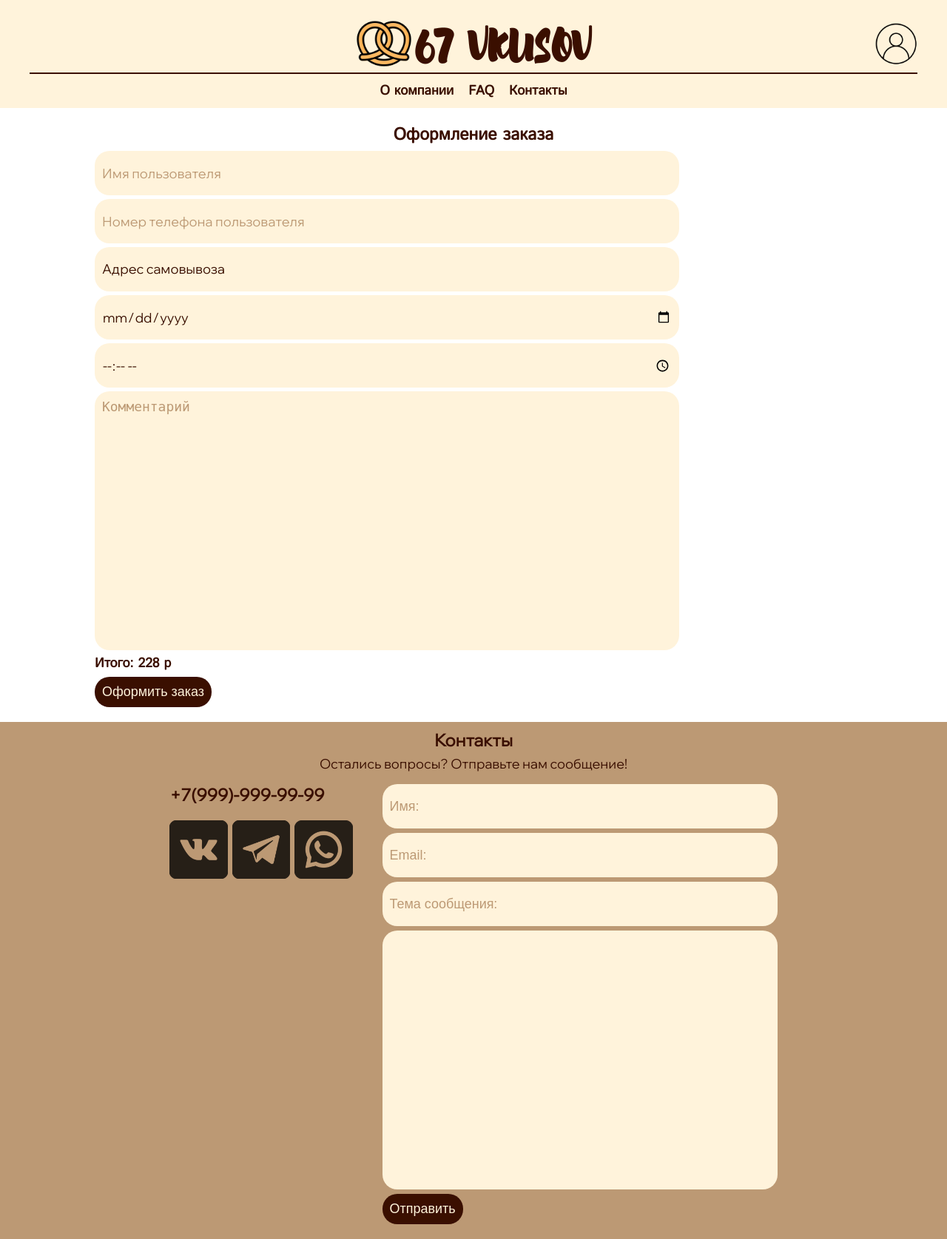
After one commit to Lisiks/BackerySystemAPI, a FastAPI app: template src/templates/order_page.html in a window 1280 px wide. The commit adds this page. Shown: the whole page at 74% size. Run offline with FastAPI, Linux system fonts and the light colour scheme; the template is opened without the code that fills it, so the values that code supplies are empty; parts of the project's set-up code (start-up, migrations or seed data) failed here and were passed over.

Commit message:
Промежуточный коммит

```diff
--- a/main.py
+++ b/main.py
@@ -1,6 +1,9 @@
 from src import app
 import uvicorn
 
+from src.database.database import Base, engine
+from src.database.orm_models import *
 
 if __name__ == '__main__':
+    Base.metadata.create_all(engine)
     uvicorn.run("main:app", reload=True)
--- a/src/static/CSS/about_company_styles.css
+++ b/src/static/CSS/about_company_styles.css
@@ -8,10 +8,8 @@
 }
 
 
-
 .content {
-    margin-left: 150px;
-    margin-right: 150px;
+    margin: 20px 10vw;
 }
 
 
--- a/src/static/CSS/base_template_styles.css
+++ b/src/static/CSS/base_template_styles.css
@@ -303,37 +303,3 @@ footer > p, #footer-contacts-info > p {
 #footer-contacts-form > button:hover {
     transform: scale(1.05)
 }
-
-
-/*------------------------------------------------------------Боковая панель-----------------------------------------------------------*/
-
-
-#aside-block {
-    position: fixed;
-    top: 0px;
-    left: 0px;
-    z-index: 3;
-
-    width: 100vw;
-    height: 100vh;
-
-    background-color: rgba(0, 0, 0, 0.3);
-    transition: var(--transition-settings);
-}
-
-#aside-panel {
-    position: fixed;
-    right: 0px;
-    top: 0px;
-    z-index: 4;
-
-    width: calc(250px + 15vw);
-    height: 100vh;
-
-    background-color: white;
-    transition: var(--transition-settings);
-}
-
-.hidden-block {
-    display: none;
-}
--- a/src/static/CSS/index_styles.css
+++ b/src/static/CSS/index_styles.css
@@ -1,5 +1,5 @@
-.category-block {
-    margin: 10px 10vw;
+.content {
+    margin: 20px 10vw;
 }
 
 .category-block > h2 {
--- /dev/null
+++ b/src/static/CSS/order_styles.css
@@ -0,0 +1,92 @@
+.content {
+    display: flex;
+    flex-direction: column;
+    align-items: flex-start;
+    gap: 5px;
+
+    margin: 20px 10vw;
+
+
+}
+
+.content > input {
+    width: calc(150px + 50vw);
+    height: 60px;
+    padding: 10px;
+
+    border: none;
+    border-radius: 20px;
+    background-color: var(--header-background-color);
+    font-size: var(--normal-font-size);
+    transition: var(--transition-settings);
+    font-family: "Wix Madefor Text";
+    color: var(--dark-brown-color);
+}
+
+.content > input::placeholder {
+    color: var(--normal-browm-color);
+}
+
+.content > h2 {
+    font-family: "Istok Web";
+    font-size: var(--h2-font-size);
+    color: var(--dark-brown-color);
+    align-self: stretch;
+    text-align: center;
+}
+
+.content > p {
+    font-family: "Istok Web";
+    font-size: var(--normal-font-size);
+    color: var(--dark-brown-color);
+    font-weight: bold;
+}
+
+.content > textarea {
+    width: calc(150px + 50vw);
+    height: 350px;
+    border: none;
+    padding: 10px;
+    border-radius: 20px;
+    background-color: var(--header-background-color);
+
+    color: var(--dark-brown-color);
+    font-size: var(--normal-font-size);
+    resize: none;
+    transition: var(--transition-settings);
+}
+
+.content > textarea::placeholder {
+    color: var(--normal-browm-color);
+}
+
+.content > button {
+    border: none;
+    padding: 10px;
+    border-radius: 20px;
+    background-color: var(--dark-brown-color);
+
+    color: var(--header-background-color);
+    font-size: var(--normal-font-size);
+    transition: var(--transition-settings);
+    cursor: pointer;
+}
+
+.content > select {
+    width: calc(150px + 50vw);
+    height: 60px;
+    padding: 10px;
+
+    border: none;
+    border-radius: 20px;
+    appearance: none;
+    background-color: var(--header-background-color);
+    font-size: var(--normal-font-size);
+    transition: var(--transition-settings);
+    font-family: "Wix Madefor Text";
+    color: var(--dark-brown-color);
+}
+
+.error-p {
+    color: red;
+}
--- a/src/static/CSS/product_styles.css
+++ b/src/static/CSS/product_styles.css
@@ -1,9 +1,11 @@
 
 /* Основной контейнер */
-#content {
+.content {
   display: grid;
   grid-template-columns: repeat(2, 1fr);
   gap: 30px; /* Отступ между фото и текстом */
+  margin: 20px 10vw;
+
 }
 
 /* Левая секция с фото - 45% */
--- a/src/templates/about_company.html
+++ b/src/templates/about_company.html
@@ -11,6 +11,7 @@
     <link rel="stylesheet" href="{{ url_for('static', path='CSS/about_company_styles.css') }}">
     <link rel="stylesheet" href="{{ url_for('static', path='CSS/add_product_window_styles.css') }}">
 {% endblock %}
+
 
 {% block content %}
 
@@ -27,8 +28,6 @@
             <button type="button" id="last-slider-button" class="slider-btn">&lt</button>
             <button type="button" id="next-slider-button" class="slider-btn">&gt</button>
         </div>
-
-
         <p class="text">Мы не просто продаем хлеб — мы создаем атмосферу. Мы верим, что счастье кроется в деталях: в хрустящей корочке, в аромате свежего круассана и в улыбке, с которой мы встречаем вас каждое утро. Для нас «67 Vkusov» — это способ сделать каждый ваш день чуть вкуснее, уютнее и добрее.</p>
    </div>
 
--- a/src/templates/base_template.html
+++ b/src/templates/base_template.html
@@ -30,7 +30,7 @@
 
         <div id="header-menu-section">
             {% for category in categories %}
-                <a target="_self" href="{{domain + 'site/catalog/' + '#category-' + category['id'] | string }}">{{category['category_name']}}</a>
+                <a target="_self" href="{{domain + 'site/catalog' + '#category-' + category['id'] | string }}">{{category['category_name']}}</a>
             {% endfor %}
             <a target="_self" href="{{domain + 'site/about/'}}">О компании</a>
             <a target="_self" href="{{domain + 'site/faq/'}}">FAQ</a>
--- a/src/templates/faq.html
+++ b/src/templates/faq.html
@@ -12,9 +12,10 @@
     <link rel="stylesheet" href="{{ url_for('static', path='CSS/add_product_window_styles.css') }}">
 {% endblock %}
 
-{% block content %}
 
 
+{% block content %}
+    <div class="content">
         <h2 id="h2-header">FAQ</h2>
 
         <div class="questions">
@@ -40,8 +41,7 @@
         </div>
 
         <p class="undersign">Если Вы не нашли ответа на свой вопрос, Вы можете задать его в письме для поддержки по данной почте</p>
-
-
+    </div>
 {% endblock %}
 
 
--- a/src/templates/index.html
+++ b/src/templates/index.html
@@ -13,8 +13,10 @@
 {% endblock %}
 
 
+
+
 {% block content %}
-    <div id="content">
+    <div class="content">
     {% for category in categories %}
         <div id="{{'category-' + category['id'] | string }}" class="category-block">
             <h2>{{ category['category_name'] }}</h2>
--- /dev/null
+++ b/src/templates/order_page.html
@@ -0,0 +1,52 @@
+{% extends 'base_template.html' %}
+
+{% block page_title %}
+    <title>Оформить заказ</title>
+{% endblock %}
+
+{% block page_css %}
+    <link rel="stylesheet" href="{{ url_for('static', path='CSS/base_template_styles.css') }}">
+    <link rel="stylesheet" href="{{ url_for('static', path='CSS/account.css') }}">
+    <link rel="stylesheet" href="{{ url_for('static', path='CSS/order_styles.css') }}">
+    <link rel="stylesheet" href="{{ url_for('static', path='CSS/message_styles.css') }}">
+{% endblock %}
+
+
+
+{% block content %}
+    <div class="content">
+        <h2>Оформление заказа</h2>
+
+        <p class="error-p" id="error-user-name" style="display: none;"></p>
+        <input type="text" placeholder="Имя пользователя" maxlength="50" id="order-name" readonly onfocus="this.removeAttribute('readonly')">
+        <p class="error-p" id="error-user-phone" style="display: none;"></p>
+        <input type="tel" placeholder="Номер телефона пользователя" maxlength="20" id="order-phone" readonly onfocus="this.removeAttribute('readonly')">
+
+        <p class="error-p" id="error-branch" style="display: none;"></p>
+        <select id="branch-id">
+            <option value="_" disabled selected>Адрес самовывоза</option>
+            {% for branch in branches %}
+                <option value="{{ branch['id'] }}">{{branch['branches_address']}}</option>
+            {% endfor %}
+        </select>
+
+        <p class="error-p" id="error-order-date" style="display: none;"></p>
+        <input type="date" placeholder="Выбор даты" id="order-date">
+        <p class="error-p" id="error-order-time" style="display: none;"></p>
+        <input type="time" placeholder="Выбор времени" id="order-time">
+
+        <textarea placeholder="Комментарий" id="user-comment"></textarea>
+
+        <p id="order-summ">Итого: 228 р</p>
+        <button type="button">Оформить заказ</button>
+
+    </div>
+{% endblock %}
+
+{% block page_windows %}
+    {% include '_account.html' %}
+{% endblock %}
+
+{% block page_js %}
+    <script type="module" src="{{ url_for('static', path='JS/order_page_init.js')}}"></script>
+{% endblock %}
--- a/src/templates/product.html
+++ b/src/templates/product.html
@@ -14,8 +14,10 @@
 {% endblock %}
 
 
+
+
 {% block content %}
-<div id="content">
+    <div class="content">
         <div id="photo-section">
             <img src="{{ product['image_url'] }}" alt="Фото 1">
         </div>
```
Also changed, not shown: src/site_api/routes/html_routes.py (+18 -1 lines), src/static/CSS/faq_styles.css (+4 -5 lines), src/static/JS/order_page_init.js (added, +70 -0 lines), src/static/JS/shopping_cart_module.js (+1 -8 lines). Lines whose indentation alone changed are shown as unchanged.
